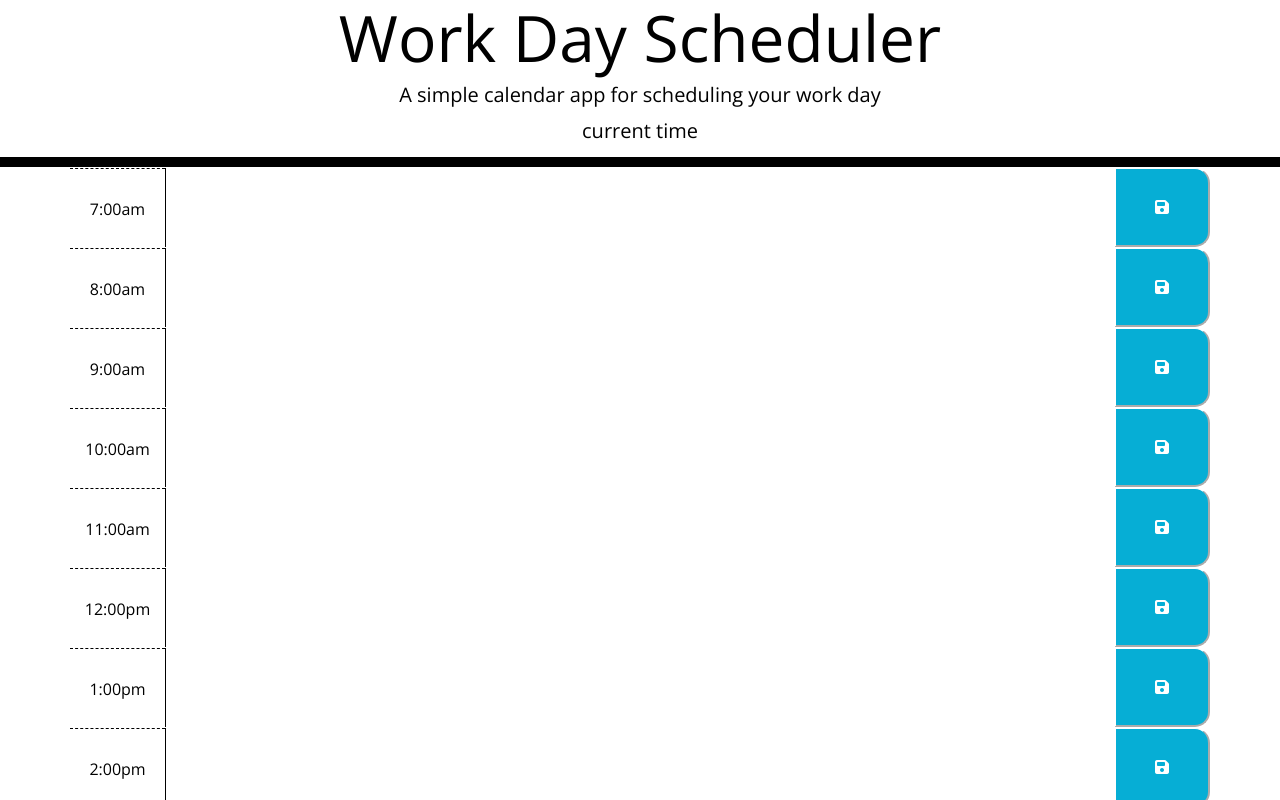
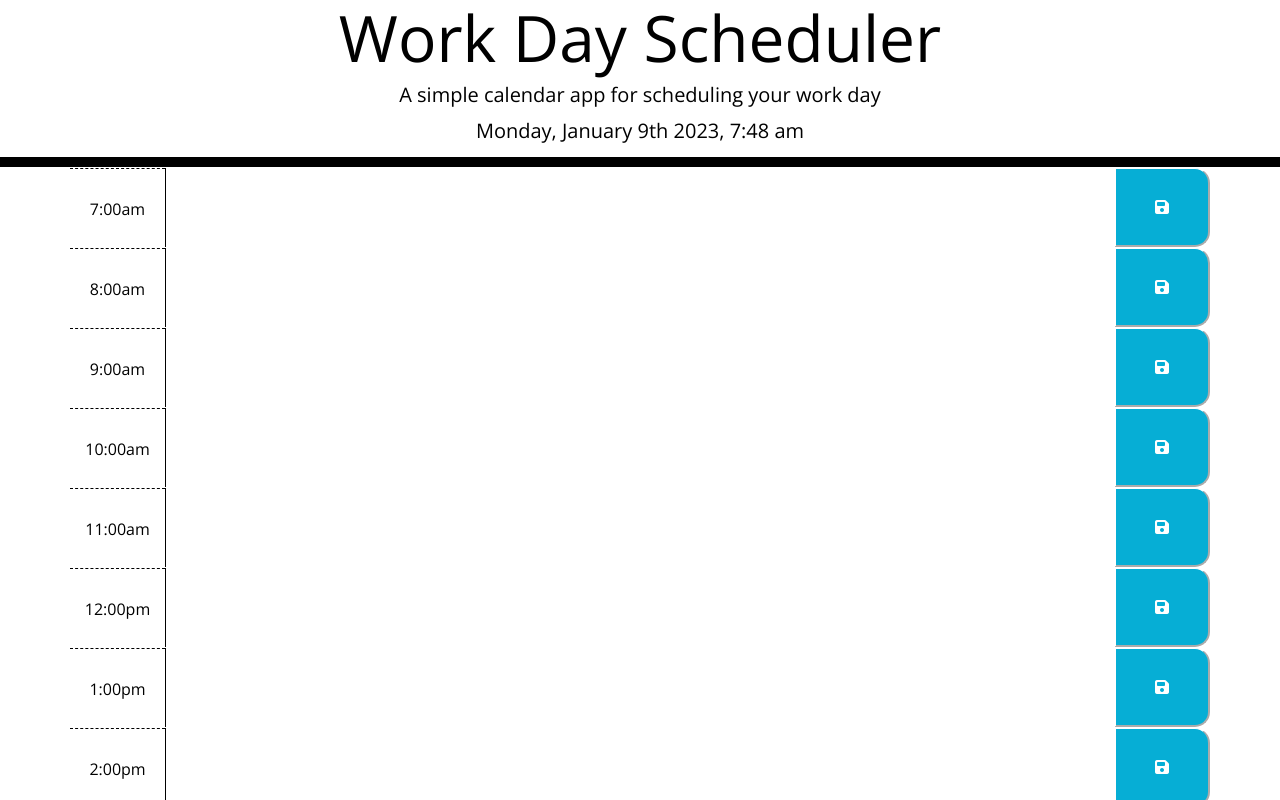
Before and after one commit to Gdebortoli/time-flies-wds3, a website: page index.html in a window 1280 px wide. Shown: the top 800 px of the page. Drawn offline with nearby package versions, Linux system fonts and the light colour scheme.

Commit message:
added date and time to top of the html page with moment.js

```diff
--- a/assets/js/index.js
+++ b/assets/js/index.js
@@ -0,0 +1,18 @@
+// Current date and time + hour using moment.js documentation
+let rightNow = moment().format("dddd, MMMM Do YYYY, h:mm a");
+let currentHour = moment().format("HH:mm a");
+// Display current date and time at the top of the page in the <p> element using jquery
+$('#currentDay').text(rightNow);
+
+
+// past hour - all need to be color coded
+
+// present hour
+
+// future time
+
+// When click into time block an event can be entered
+
+// saved to local storage after SAVE button is clicked
+
+// when page is refreshed the saved events stay on the page
--- a/index.html
+++ b/index.html
@@ -18,7 +18,7 @@
   <header class="jumbotron">
     <h1 class="display-3">Work Day Scheduler</h1>
     <p class="lead">A simple calendar app for scheduling your work day</p>
-    <p id="currentDay" class="lead">current time</p>
+    <p id="currentDay" class="lead"></p>
   </header>
   <div class="container">
     <!-- Timeblocks go here -->
```
